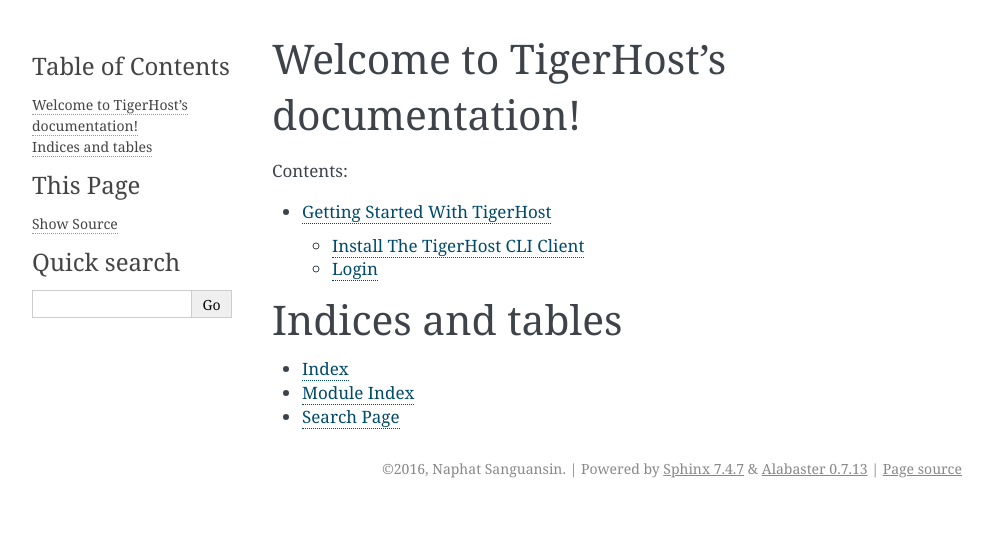
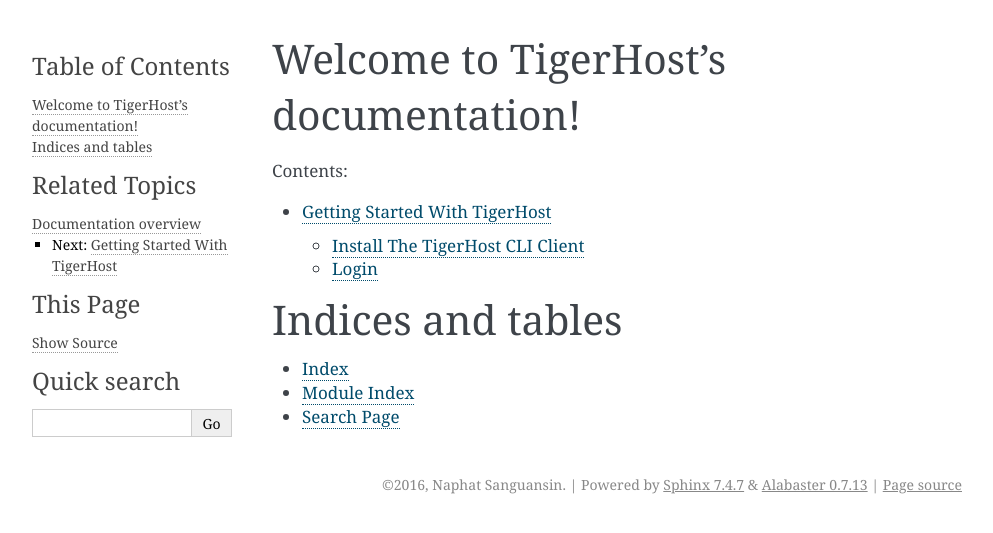
Before and after one commit to naphatkrit/TigerHost, a Sphinx documentation site: the page built from docs/index.rst, in a window 1280 px wide. Shown: the top 533 px of the page, without its empty margins (148-1141 px from the left). Built offline with Sphinx 7.4.7, drawn with Linux system fonts in a browser that asks for light colours; pages that are not in the unit, such as notebooks, are missing from menus.

Commit message:
[docs] adjusted theme to show next/prev navigation

```diff
--- a/docs/conf.py
+++ b/docs/conf.py
@@ -116,7 +116,9 @@
 # Theme options are theme-specific and customize the look and feel of a theme
 # further.  For a list of options available for each theme, see the
 # documentation.
-#html_theme_options = {}
+html_theme_options = {
+    'show_related': True,
+}
 
 # Add any paths that contain custom themes here, relative to this directory.
 #html_theme_path = []
```
